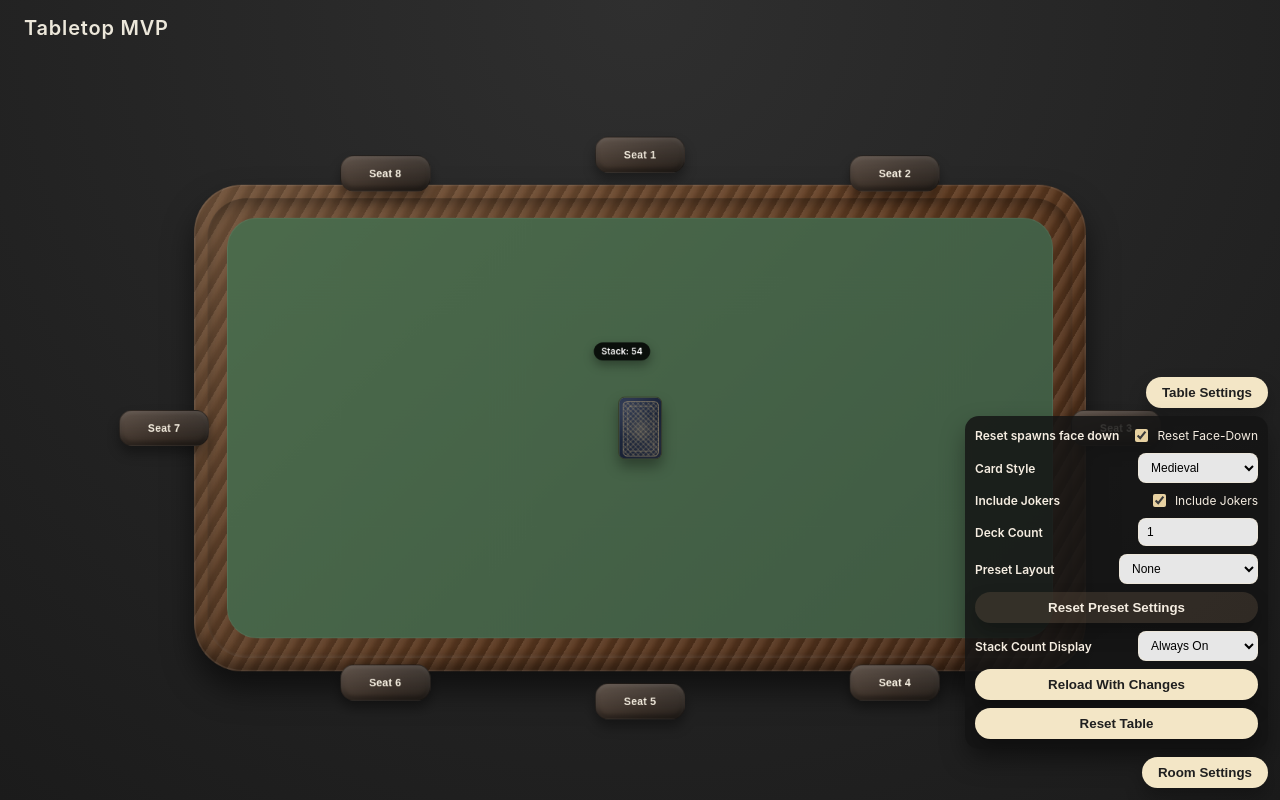
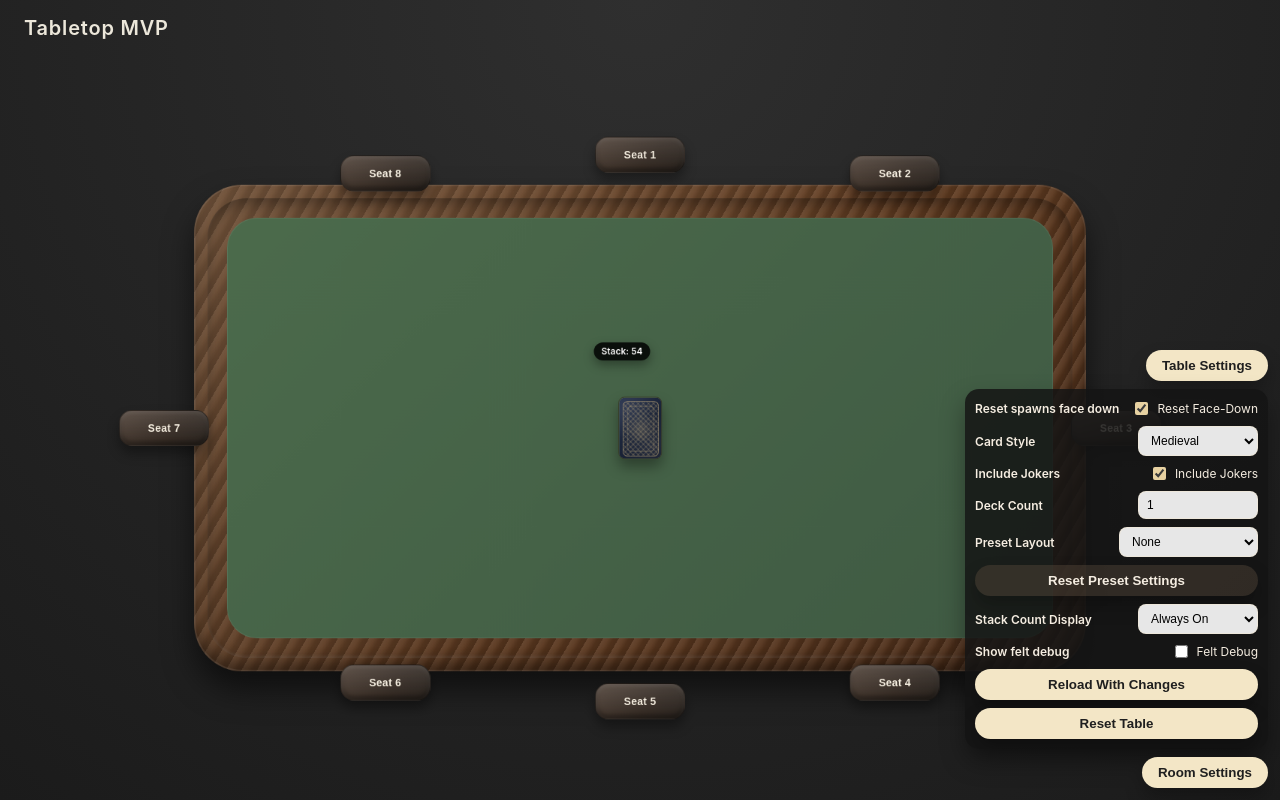
Before and after one commit to believeshe123-coder/game-engine-2, a React (Vite) app in the folder client/: page / in a window 1280 px wide. Both pictures are taken after a click on the button "Table Settings". Built offline with nearby package versions, Linux system fonts and the light colour scheme.

Commit message:
Clamp stacks to felt ellipse

```diff
--- a/client/src/components/Table.jsx
+++ b/client/src/components/Table.jsx
@@ -1,6 +1,9 @@
 import { useCallback, useEffect, useMemo, useRef, useState } from 'react';
 import Card from './Card.jsx';
-import { clampStackToFelt, getFeltShape } from '../utils/geometry.js';
+import {
+  clampStackToFeltEllipse,
+  getFeltEllipseInTableSpace
+} from '../utils/geometry.js';
 import { useTableState } from '../state/useTableState.js';
 import { loadSettings, saveSettings } from '../state/tableSettings.js';
 
@@ -25,7 +28,9 @@ const Table = () => {
   const sceneRootRef = useRef(null);
   const tableFrameRef = useRef(null);
   const tableRef = useRef(null);
+  const feltRef = useRef(null);
   const [tableRect, setTableRect] = useState({ width: 0, height: 0 });
+  const [tableOffset, setTableOffset] = useState({ x: 0, y: 0 });
   const [tableScale, setTableScale] = useState(1);
   const tableScaleRef = useRef(1);
   const pendingDragRef = useRef(null);
@@ -79,9 +84,8 @@ const Table = () => {
   const seatCount = settings.roomSettings.seatCount;
   const tableStyle = settings.roomSettings.tableStyle;
   const tableShape = settings.roomSettings.tableShape;
-  const [feltGeometry, setFeltGeometry] = useState(() =>
-    getFeltShape({ width: tableRect.width, height: tableRect.height, shape: tableShape })
-  );
+  const [feltEllipse, setFeltEllipse] = useState(null);
+  const [showFeltDebug, setShowFeltDebug] = useState(false);
 
   useEffect(() => {
     setOccupiedSeats((prev) => {
@@ -210,12 +214,21 @@ const Table = () => {
 
   const recomputeFeltGeometry = useCallback(() => {
     const tableNode = tableRef.current;
-    const rect = tableNode?.getBoundingClientRect();
+    const feltNode = feltRef.current;
+    const sceneRoot = sceneRootRef.current;
     const scale = tableScaleRef.current;
-    const width = tableRect.width || (rect?.width ? rect.width / scale : 0);
-    const height = tableRect.height || (rect?.height ? rect.height / scale : 0);
-    setFeltGeometry(getFeltShape({ width, height, shape: tableShape }));
-  }, [tableRect.height, tableRect.width, tableShape]);
+    if (tableNode && feltNode) {
+      setFeltEllipse(getFeltEllipseInTableSpace(tableNode, feltNode, scale));
+    }
+    if (sceneRoot && tableNode) {
+      const sceneRect = sceneRoot.getBoundingClientRect();
+      const tableRectNode = tableNode.getBoundingClientRect();
+      setTableOffset({
+        x: (tableRectNode.left - sceneRect.left) / scale,
+        y: (tableRectNode.top - sceneRect.top) / scale
+      });
+    }
+  }, []);
 
   useEffect(() => {
     if (!tableRef.current || !tableFrameRef.current) {
@@ -421,12 +434,12 @@ const Table = () => {
         return;
       }
       const rawPosition = getHeldAnchorPosition(pointerX, pointerY);
-      const finalPosition = clampStackToFelt(
+      const finalPosition = clampStackToFeltEllipse(
         rawPosition.x,
         rawPosition.y,
         CARD_SIZE.width,
         CARD_SIZE.height,
-        feltGeometry
+        feltEllipse
       );
 
       const draggedStack = stacksById[heldStack.stackId];
@@ -488,7 +501,7 @@ const Table = () => {
         mode: 'stack'
       });
     },
-    [feltGeometry, getHeldAnchorPosition, heldStack, setStacks, stacks, stacksById]
+    [feltEllipse, getHeldAnchorPosition, heldStack, setStacks, stacks, stacksById]
   );
 
   const dealOneFromHeld = useCallback(
@@ -510,12 +523,12 @@ const Table = () => {
       }
 
       const rawPlacement = getHeldAnchorPosition(pointerX, pointerY);
-      const placement = clampStackToFelt(
+      const placement = clampStackToFeltEllipse(
         rawPlacement.x,
         rawPlacement.y,
         CARD_SIZE.width,
         CARD_SIZE.height,
-        feltGeometry
+        feltEllipse
       );
       const newStackId = createStackId();
       let removedCardId = null;
@@ -607,7 +620,7 @@ const Table = () => {
         }));
       }
     },
-    [createStackId, feltGeometry, getHeldAnchorPosition, heldStack, setStacks]
+    [createStackId, feltEllipse, getHeldAnchorPosition, heldStack, setStacks]
   );
 
   const startHeldFullStack = useCallback(
@@ -916,6 +929,10 @@ const Table = () => {
   }, [selectedStackId, setStacks]);
 
   const selectedStack = selectedStackId ? stacksById[selectedStackId] : null;
+  const heldStackData =
+    heldStack.active && heldStack.stackId ? stacksById[heldStack.stackId] : null;
+  const heldTopCardId = heldStackData?.cardIds[heldStackData.cardIds.length - 1];
+  const heldTopCard = heldTopCardId ? cardsById[heldTopCardId] : null;
   const menuBelow = selectedStack ? selectedStack.y < 140 : false;
   const menuPosition = selectedStack
     ? {
@@ -972,11 +989,33 @@ const Table = () => {
                 }
               }}
             >
+              <div
+                ref={feltRef}
+                className={`table__felt ${showFeltDebug ? 'table__felt--debug' : ''}`}
+                aria-hidden="true"
+              />
+              {showFeltDebug && feltEllipse && tableRect.width && tableRect.height ? (
+                <svg
+                  className="table__felt-debug"
+                  viewBox={`0 0 ${tableRect.width} ${tableRect.height}`}
+                  aria-hidden="true"
+                >
+                  <ellipse
+                    cx={feltEllipse.cx}
+                    cy={feltEllipse.cy}
+                    rx={feltEllipse.rx}
+                    ry={feltEllipse.ry}
+                  />
+                </svg>
+              ) : null}
               {stacks.map((stack, index) => {
                 const topCardId = stack.cardIds[stack.cardIds.length - 1];
                 const topCard = cardsById[topCardId];
                 const isHeld = heldStack.active && stack.id === heldStack.stackId;
-                const zIndex = isHeld ? stacks.length + 20 : index + 1;
+                if (isHeld && heldStackData) {
+                  return null;
+                }
+                const zIndex = index + 1;
                 return (
                   <Card
                     key={stack.id}
@@ -1122,6 +1161,30 @@ const Table = () => {
             </div>
           </div>
         </div>
+        {heldStackData ? (
+          <div className="drag-layer" aria-hidden="true">
+            <div
+              className="drag-layer__inner"
+              style={{ left: tableOffset.x, top: tableOffset.y }}
+            >
+              <Card
+                id={heldStackData.id}
+                x={heldStackData.x}
+                y={heldStackData.y}
+                rotation={heldStackData.rotation}
+                faceUp={heldStackData.faceUp}
+                cardStyle={appliedSettings.cardStyle}
+                zIndex={2000}
+                rank={heldTopCard?.rank}
+                suit={heldTopCard?.suit}
+                color={heldTopCard?.color}
+                isHeld
+                isSelected={false}
+                onPointerDown={handleStackPointerDown}
+              />
+            </div>
+          </div>
+        ) : null}
       </div>
       <div id="uiLayer">
         <div className="table-settings">
@@ -1249,6 +1312,17 @@ const Table = () => {
                 <option value="hover">Hover Only</option>
               </select>
             </label>
+            <div className="table-settings__row">
+              <span className="table-settings__label">Show felt debug</span>
+              <label className="table-settings__switch">
+                <input
+                  type="checkbox"
+                  checked={showFeltDebug}
+                  onChange={(event) => setShowFeltDebug(event.target.checked)}
+                />
+                <span>Felt Debug</span>
+              </label>
+            </div>
             <button
               className="table-settings__button"
               type="button"
--- a/client/src/state/useTableState.js
+++ b/client/src/state/useTableState.js
@@ -1,5 +1,5 @@
 import { useCallback, useEffect, useRef, useState } from 'react';
-import { clampStackToFelt, getFeltShape } from '../utils/geometry.js';
+import { clampStackToFeltEllipse } from '../utils/geometry.js';
 import { DEFAULT_SETTINGS, normalizeSettings } from './tableSettings.js';
 
 const SUITS = [
@@ -108,22 +108,25 @@ export const useTableState = (tableRect, cardSize, initialSettings) => {
       } = buildDecks(settings);
       const boundsWidth = tableRect.width;
       const boundsHeight = tableRect.height;
-      const felt = getFeltShape({
-        width: boundsWidth,
-        height: boundsHeight,
-        shape: settings.roomSettings?.tableShape ?? 'rectangle'
-      });
+      const feltEllipse = {
+        cx: boundsWidth / 2,
+        cy: boundsHeight / 2,
+        rx: boundsWidth / 2,
+        ry: boundsHeight / 2,
+        w: boundsWidth,
+        h: boundsHeight
+      };
       const deckGap = 18;
       const nextStacks = [];
       nextStackIdRef.current = 1;
 
       const pushStack = (x, y, cardIds, faceUp) => {
-        const clamped = clampStackToFelt(
+        const clamped = clampStackToFeltEllipse(
           x,
           y,
           cardSize.width,
           cardSize.height,
-          felt
+          feltEllipse
         );
         nextStacks.push({
           id: createStackId(),
--- a/client/src/styles.css
+++ b/client/src/styles.css
@@ -52,6 +52,7 @@ body,
 }
 
 #sceneRoot {
+  position: relative;
   transform: scale(var(--tableScale, 1));
   transform-origin: center center;
   will-change: transform;
@@ -139,6 +140,7 @@ body,
   width: var(--table-width);
   height: var(--table-height);
   z-index: 4;
+  overflow: visible;
 }
 
 .table__surface {
@@ -149,7 +151,7 @@ body,
   background: linear-gradient(135deg, #4c6b4c, #3f5a43);
   border-radius: 40px;
   box-shadow: inset 0 0 0 1px rgba(255, 255, 255, 0.08);
-  overflow: hidden;
+  overflow: visible;
 }
 
 .table__surface--plain {
@@ -163,6 +165,47 @@ body,
 
 .table__surface--oval {
   border-radius: 999px;
+}
+
+.table__felt {
+  position: absolute;
+  inset: 0;
+  border-radius: inherit;
+  pointer-events: none;
+  z-index: 0;
+}
+
+.table__felt--debug {
+  outline: 2px dashed rgba(236, 255, 130, 0.85);
+  outline-offset: -2px;
+}
+
+.table__felt-debug {
+  position: absolute;
+  inset: 0;
+  pointer-events: none;
+  z-index: 1;
+}
+
+.table__felt-debug ellipse {
+  fill: none;
+  stroke: rgba(236, 255, 130, 0.95);
+  stroke-width: 3;
+}
+
+.drag-layer {
+  position: absolute;
+  inset: 0;
+  pointer-events: none;
+  z-index: 30;
+}
+
+.drag-layer__inner {
+  position: absolute;
+  left: 0;
+  top: 0;
+  width: 0;
+  height: 0;
 }
 
 #stackLabelLayer {
--- a/client/src/utils/geometry.js
+++ b/client/src/utils/geometry.js
@@ -21,6 +21,72 @@ export const getFeltShape = ({ width = 0, height = 0, shape = 'rectangle' } = {}
       right: w,
       bottom: h
     }
+  };
+};
+
+export const getFeltEllipseInTableSpace = (tableEl, feltEl, uiScale = 1) => {
+  if (!tableEl || !feltEl) {
+    return null;
+  }
+  const scale = uiScale || 1;
+  const tableRect = tableEl.getBoundingClientRect();
+  const feltRect = feltEl.getBoundingClientRect();
+  if (!tableRect.width || !tableRect.height || !feltRect.width || !feltRect.height) {
+    return null;
+  }
+  const width = feltRect.width / scale;
+  const height = feltRect.height / scale;
+  const offsetX = (feltRect.left - tableRect.left) / scale;
+  const offsetY = (feltRect.top - tableRect.top) / scale;
+  const cx = offsetX + width / 2;
+  const cy = offsetY + height / 2;
+  return {
+    type: 'ellipse',
+    cx,
+    cy,
+    rx: width / 2,
+    ry: height / 2,
+    w: width,
+    h: height,
+    bounds: {
+      left: offsetX,
+      top: offsetY,
+      right: offsetX + width,
+      bottom: offsetY + height
+    }
+  };
+};
+
+export const clampStackToFeltEllipse = (x, y, stackW, stackH, feltEllipse) => {
+  if (!feltEllipse || feltEllipse.rx <= 0 || feltEllipse.ry <= 0) {
+    return { x, y };
+  }
+  const cx = feltEllipse.cx ?? 0;
+  const cy = feltEllipse.cy ?? 0;
+  const rx = feltEllipse.rx ?? 0;
+  const ry = feltEllipse.ry ?? 0;
+  const sx = x + stackW / 2;
+  const sy = y + stackH / 2;
+  const erx = rx - stackW / 2;
+  const ery = ry - stackH / 2;
+  if (erx <= 0 || ery <= 0) {
+    return {
+      x: cx - stackW / 2,
+      y: cy - stackH / 2
+    };
+  }
+  const dx = sx - cx;
+  const dy = sy - cy;
+  const normalized = (dx * dx) / (erx * erx) + (dy * dy) / (ery * ery);
+  if (normalized <= 1) {
+    return { x, y };
+  }
+  const k = 1 / Math.sqrt(normalized);
+  const sx2 = cx + dx * k;
+  const sy2 = cy + dy * k;
+  return {
+    x: sx2 - stackW / 2,
+    y: sy2 - stackH / 2
   };
 };
 
```
Lines whose indentation alone changed are shown as unchanged.
